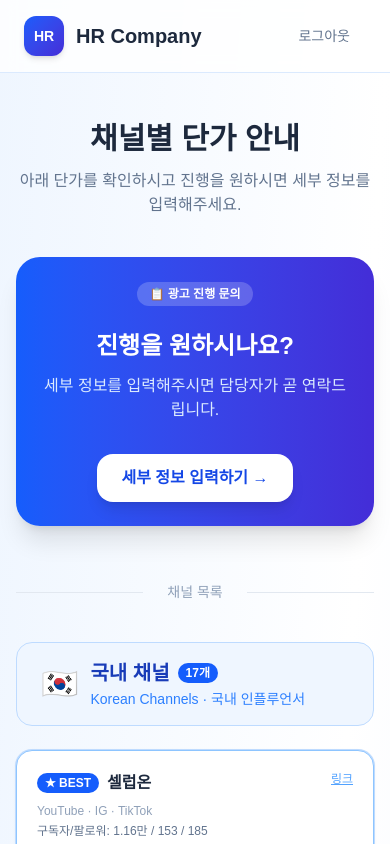
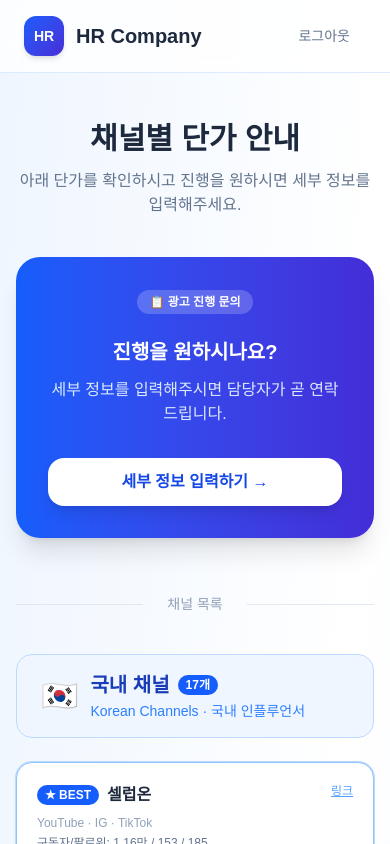
Before and after one commit to theooozy/hrcompany, a Next.js app: page /portal in a window 390 px wide. Shown: the top 844 px of the page. Built offline with nearby package versions, Linux system fonts and the light colour scheme; sample sign-in values are in the browser's storage.

Commit message:
fix: CTA button responsive layout - full width on mobile, auto on desktop

```diff
--- a/app/portal/page.tsx
+++ b/app/portal/page.tsx
@@ -107,15 +107,15 @@ export default function PortalPage() {
         </div>
 
         {/* CTA 섹션 - 채널 목록 위, 충분한 여백 확보 */}
-        <div className="mb-14 bg-gradient-to-r from-blue-600 to-indigo-700 rounded-3xl p-6 md:p-10 text-center shadow-xl overflow-hidden">
+        <div className="mb-14 bg-gradient-to-r from-blue-600 to-indigo-700 rounded-3xl p-8 md:p-10 text-center shadow-xl">
           <div className="mb-2">
             <span className="inline-block bg-white/20 text-white text-xs font-bold px-3 py-1 rounded-full mb-4">📋 광고 진행 문의</span>
           </div>
-          <h2 className="text-2xl md:text-3xl font-extrabold text-white mb-3">진행을 원하시나요?</h2>
+          <h2 className="text-xl md:text-3xl font-extrabold text-white mb-3">진행을 원하시나요?</h2>
           <p className="text-blue-100 mb-8 text-base">세부 정보를 입력해주시면 담당자가 곧 연락드립니다.</p>
           <a
             href="/portal/details"
-            className="inline-block px-6 py-3 bg-white text-blue-700 rounded-2xl font-bold text-base shadow-lg hover:shadow-xl hover:scale-105 transition-all duration-200 whitespace-nowrap"
+            className="block w-full sm:w-auto sm:inline-block px-6 py-3 bg-white text-blue-700 rounded-2xl font-bold text-base shadow-lg hover:shadow-xl hover:scale-105 transition-all duration-200 text-center"
           >
             세부 정보 입력하기 →
           </a>
```
